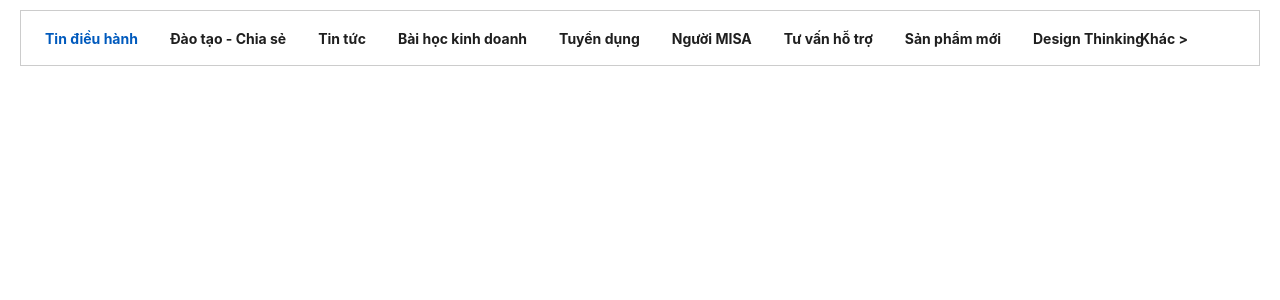
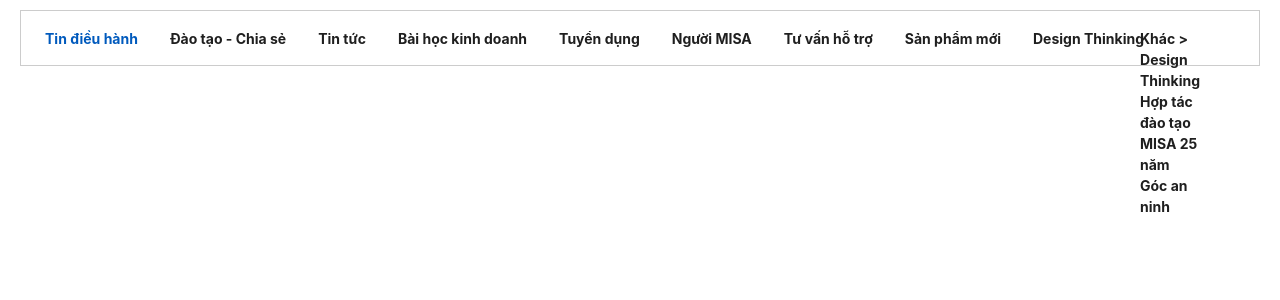
Before and after one commit to dungnt2khust/multi-level-menu, an Angular app: page / in a window 1280 px wide. Shown: the top 300 px of the page. Built offline with nearby package versions, Linux system fonts and the light colour scheme.

Commit message:
1 file modified

```diff
--- a/src/app/components/multi-level-menu/multi-level-menu.component.html
+++ b/src/app/components/multi-level-menu/multi-level-menu.component.html
@@ -13,26 +13,13 @@
     [style.left]="offsetOther"
   >
     Khác >
-    <!-- <div class="multi-level-menu__other-list">
+    <div class="multi-level-menu__other-list">
       <div
         class="multi-level-menu__other-item"
         *ngFor="let item of dataSource.slice(visibleIndex)"
       >
         {{ item[displayField] }}
       </div>
-    </div> -->
+    </div>
   </div>
-  <!-- <dx-popover
-    target="#multi-level-menu__other"
-    showEvent="click"
-    position="top"
-    [width]="300"
-    [shading]="true"
-    shadingColor="rgba(0, 0, 0, 0.5)"
-  >
-    <div *dxTemplate="let data of 'content'">
-      The changes in our brochure designs for 2013 require us to update key
-      areas of our website.
-    </div>
-  </dx-popover> -->
 </div>
```
